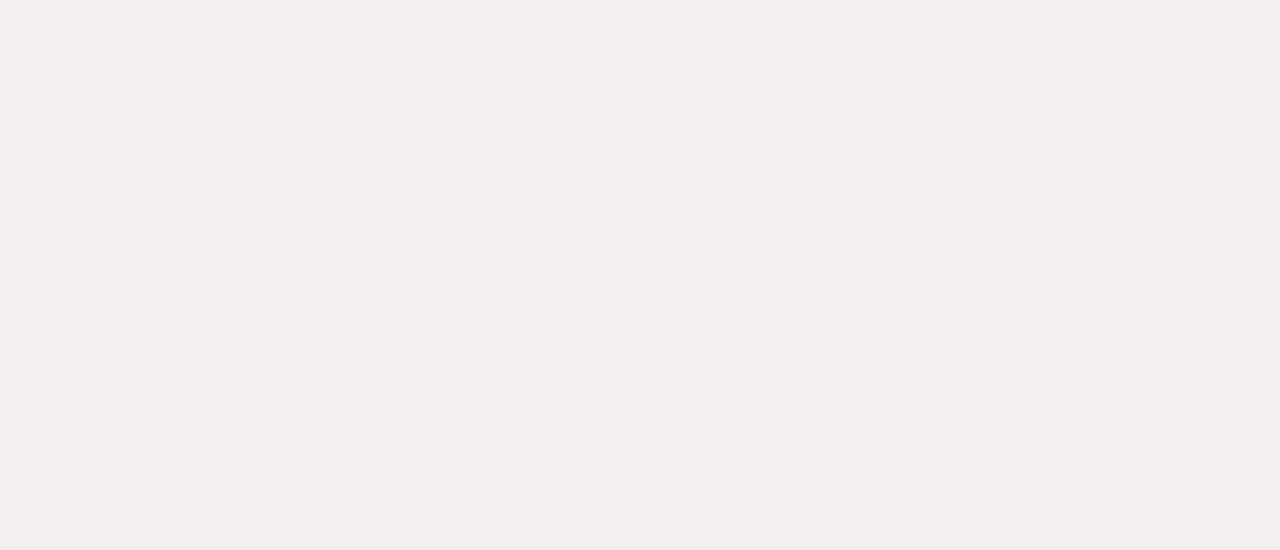
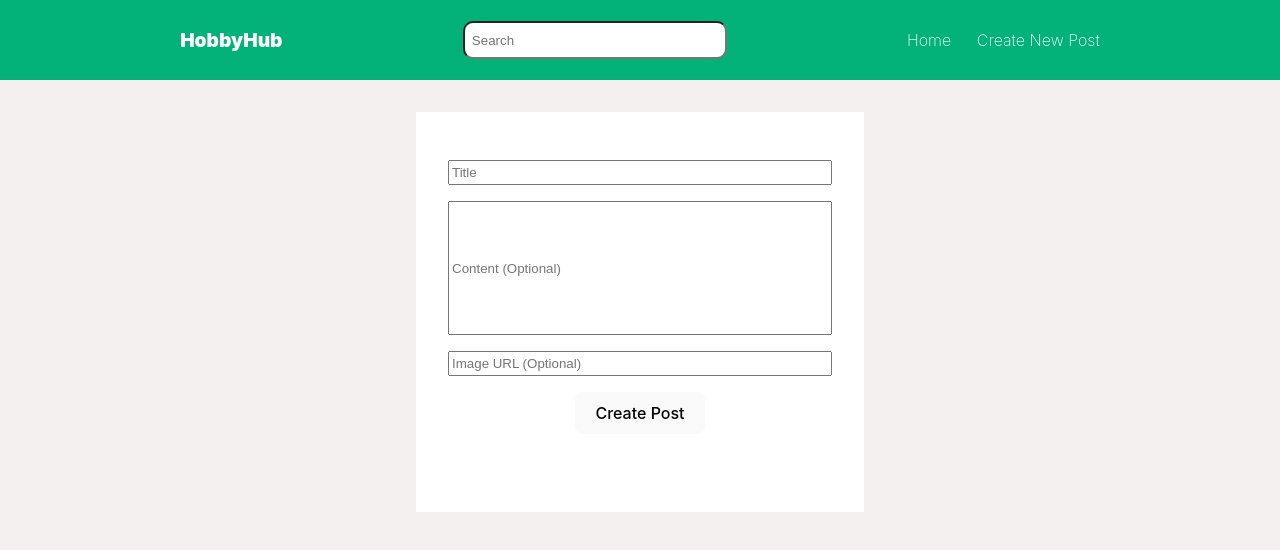
Before and after one commit to aaronlhh/PostHub, a React (Vite) app: page /create in a window 1280 px wide. Before the commit this address had no page. Shown: the top 550 px of the page. Built offline with nearby package versions, Linux system fonts and the light colour scheme.

Commit message:
feat: adding create post page with styles

```diff
--- /dev/null
+++ b/components/PostForm.jsx
@@ -0,0 +1,38 @@
+import React from "react";
+
+const PostForm = ({ data, handleChange }) => {
+
+    return (
+        <form className="form-inputs">
+            <input
+                type="text"
+                placeholder="Title"
+                className="title-input"
+                name="title"
+                value={data.title}
+                onChange={handleChange}
+                required
+            />
+
+            <input
+                type="text"
+                placeholder="Content (Optional)"
+                name="content"
+                className="content-input"
+                value={data.content}
+                onChange={handleChange}
+            />
+
+            <input
+                type="text"
+                placeholder="Image URL (Optional)"
+                name="image"
+                className="image-input"
+                value={data.image}
+                onChange={handleChange}
+            />
+        </form>
+    )
+}
+
+export default PostForm;
--- /dev/null
+++ b/routes/CreatePage.jsx
@@ -0,0 +1,32 @@
+import React, { useState } from "react";
+import PostForm from "../components/PostForm";
+
+const CreatePage = () => {
+    const [postData, setPostData] = useState({
+        title: '',
+        content: '',
+        image: ''
+    });
+
+    const handleCreate = () => {
+
+    };
+
+    return (
+        <div className="create-form">
+            <PostForm
+                data = {postData}
+                handleChange = {(e) => {
+                    setPostData((prevState) => ({
+                        ...prevState,
+                        [e.target.name]: e.target.value,
+                    }))
+                }}
+            />
+            <button onClick={handleCreate}>Create Post</button>
+        </div>
+    )
+}
+
+
+export default CreatePage;
--- a/routes/Layout.jsx
+++ b/routes/Layout.jsx
@@ -22,7 +22,7 @@ const Layout = () => {
                         Home
                     </Link>
                     <div className="gap"></div>
-                    <Link to='/' >
+                    <Link to='/create' >
                         Create New Post
                     </Link>
                 </div>
--- a/src/index.css
+++ b/src/index.css
@@ -120,13 +120,13 @@ button:focus-visible {
     flex-direction: column;
 }
 
-.list-order {
+.filters {
     display: flex;
     align-items: center;
     margin-bottom: 3vh;
 }
 
-.list-order label {
+.filters label {
     margin-left: 0.5rem;
     padding: 0.25rem 0.5rem;
     background-color: rgb(2, 178, 120);
@@ -135,10 +135,59 @@ button:focus-visible {
     border-radius: 8px;
 }
 
-.list-order input{
+.filters input{
     display: none;
 }
 
-.list-order .listOrder-button:checked ~ label {
+.filters .listOrder-button:checked ~ label {
     background-color: rgb(2, 122, 82);
 }
+
+.post-card {
+    padding: 1rem;
+    background-color: white;
+    border-radius: 8px;
+    margin-bottom: 2vh;
+
+    .title-name {
+        font-size: large;
+        font-weight: 800;
+        color: black;
+    }
+    .gap {
+        margin-top: 1vh;
+    }
+}
+
+
+/* create post form */
+.create-form {
+    height: 40vh;
+    width: 30vw;
+    margin: 0 auto;
+    padding: 2rem;
+    padding-top: 3rem;
+    background-color: white;
+    text-align: center;
+}
+
+.form-inputs {
+    display: flex;
+    flex-direction: column;
+
+    input {
+        margin-bottom: 1rem;
+    }
+
+    .title-input {
+        height: 1.2rem;
+    }
+
+    .content-input {
+        height: 8rem;
+    }
+
+    .image-input {
+        height: 1.2rem;
+    }
+}
--- a/src/main.jsx
+++ b/src/main.jsx
@@ -4,6 +4,7 @@ import App from './App.jsx'
 import './index.css'
 import { BrowserRouter, Route, Routes } from 'react-router-dom'
 import Layout from '../routes/Layout.jsx'
+import CreatePage from '../routes/CreatePage.jsx'
 
 ReactDOM.createRoot(document.getElementById('root')).render(
     <React.StrictMode>
@@ -11,7 +12,7 @@ ReactDOM.createRoot(document.getElementById('root')).render(
             <Routes>
                 <Route path='/' element={<Layout />} >
                     <Route index={true} element={<App />} />
-
+                    <Route path='/create' element={<CreatePage />} />
                 </Route>
             </Routes>
         </BrowserRouter>
```
